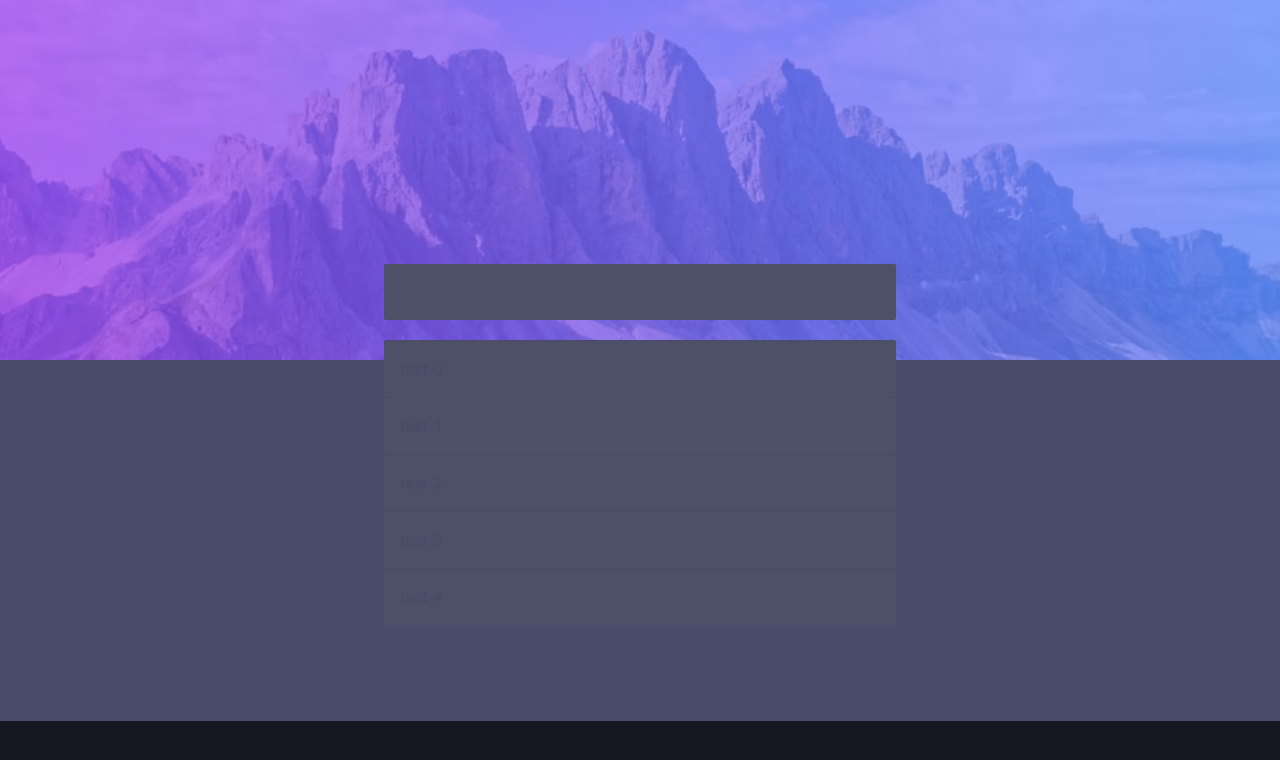
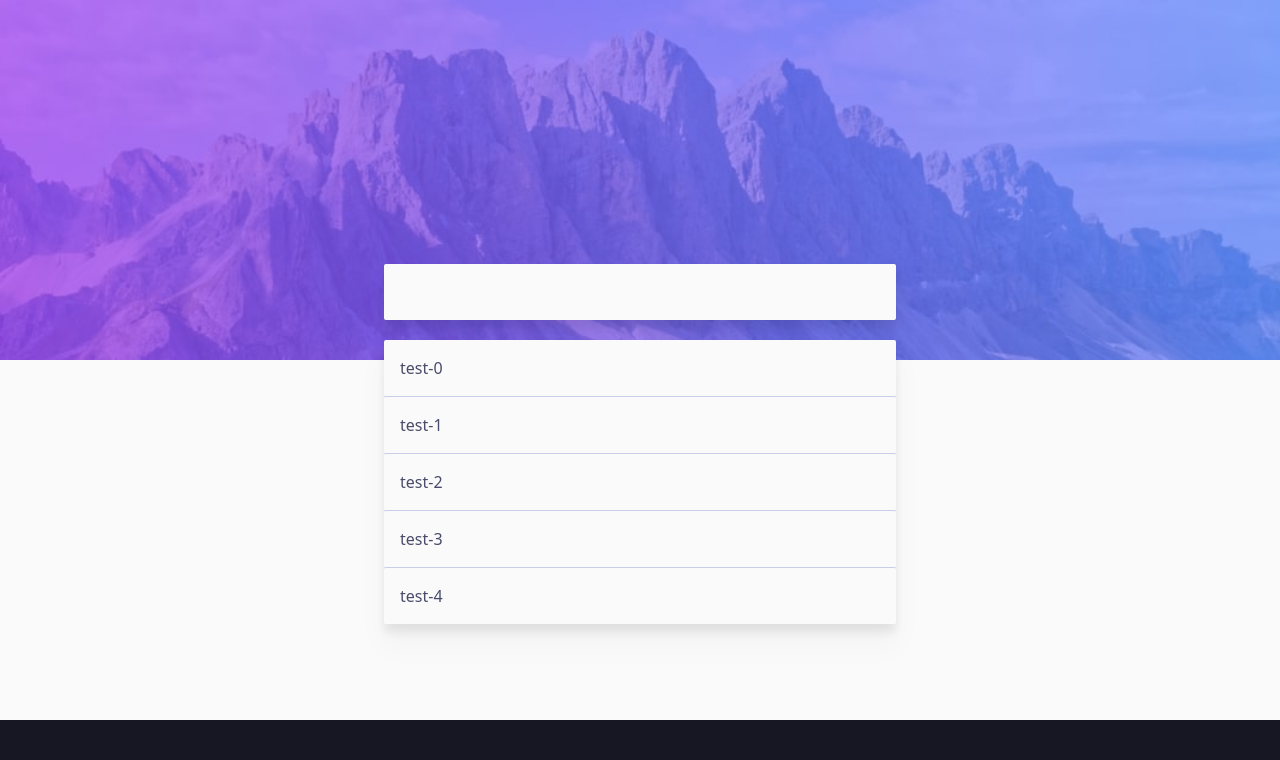
Before and after one commit to banavasi/frontendmentor-challange-1, a React (Vite) app: page / in a window 1280 px wide. Shown: the top 760 px of the page. Built offline with nearby package versions, Linux system fonts and the light colour scheme.

Commit message:
Got the colors right this time

```diff
--- a/src/App.tsx
+++ b/src/App.tsx
@@ -41,11 +41,11 @@ const App: React.FC = () => {
                 <div className="w-3/4 lg:w-2/5  mx-auto">
                   <input
                     type="text"
-                    className="p-4 bg-base-200 w-full rounded-sm"
+                    className="p-4 dark:bg-base-200 bg-base-100 w-full rounded-sm drop-shadow-xl"
                   />
-                  <ul className="mt-5">
+                  <ul className="mt-5 drop-shadow-xl dark:shadow-xl dark:shadow-lg-400/40">
                     {Array.from({ length: 5 }).map((_, i) => (
-                      <li className="p-4 bg-base-200 shadow-current  h-18 w-full rounded-sm text-base-content border-base-100 border-t">
+                      <li className="p-4 dark:bg-base-200 bg-base-100 h-18 w-full rounded-sm text-base-content border-base-300 border-t first-of-type:border-0">
                         test-{i}
                       </li>
                     ))}
--- a/tailwind.config.cjs
+++ b/tailwind.config.cjs
@@ -11,16 +11,16 @@ module.exports = {
         dark: {
           primary: "hsl(220, 98%, 61%)",
           "base-content": "hsl(234, 39%, 85%)",
-          "base-300": "hsl(233, 11%, 84%)",
+          "base-300": "hsl(233, 14%, 35%)",
           "base-200": "hsl(235, 24%, 19%)",
           "base-100": "hsl(235, 21%, 11%)",
         },
         light: {
           primary: "hsl(220, 98%, 61%)",
           "base-content":"hsl(235, 19%, 35%)",
-          "base-300": "hsl(234, 11%, 52%)",
-          "base-200": "hsl(233, 14%, 35%)",
-          "base-100": "hsl(235, 19%, 35%)",
+          "base-300": "hsl(234, 39%, 85%)",
+          "base-200": "hsl(236, 33%, 92%)",
+          "base-100": "hsl(0, 0%, 98%)",
         },
       },
     ],
```
